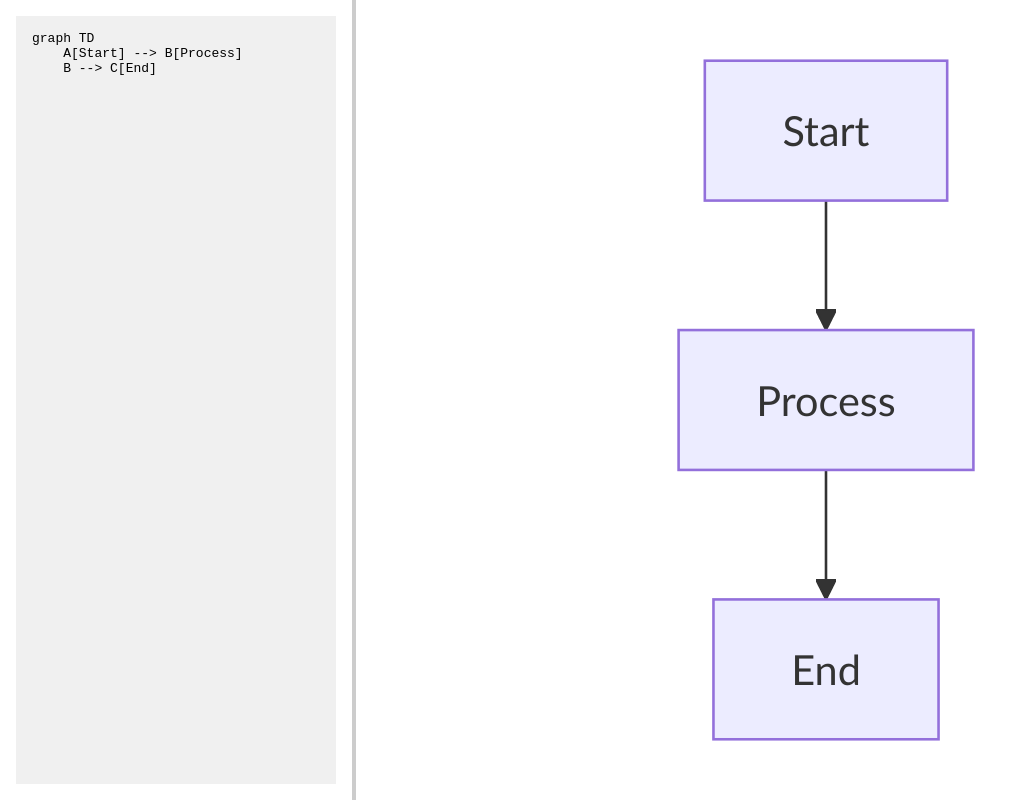
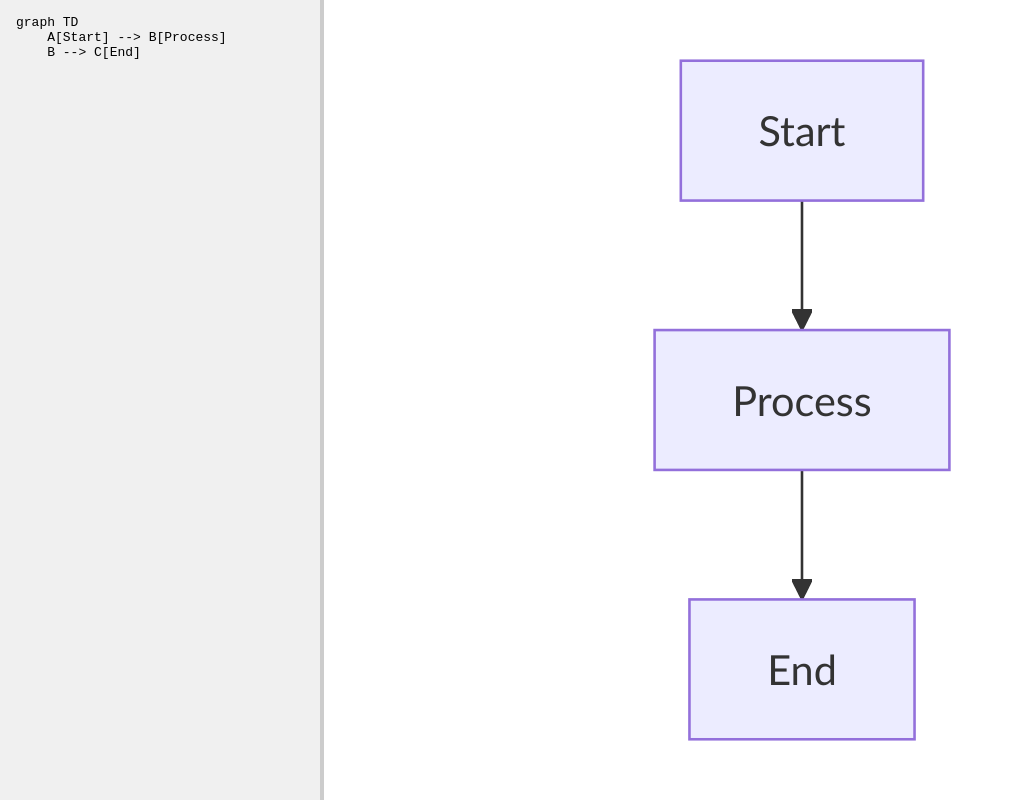
Before and after one commit to nguyenvanduocit/mimaid, a website built with Vite: page index.html in a window 1280 px wide. Shown: the whole page, without its empty margins (0-1022 px from the left). Built offline with nearby package versions, Linux system fonts and the light colour scheme.

Commit message:
feat: improve style

```diff
--- a/src/style.css
+++ b/src/style.css
@@ -6,15 +6,12 @@ body {
     display: flex;
     height: 100vh;
     width: 100vw;
-    gap: 1rem;
     overflow: hidden;
 }
 
 .editor-pane {
     flex: 0 0 25%;
     min-width: 0;
-    margin: 1rem;
-    margin-right: 0;
 }
 
 .preview-pane {
```
